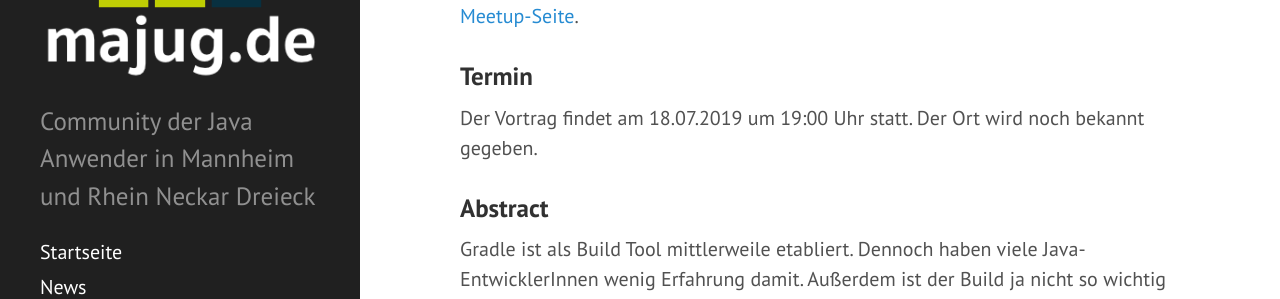
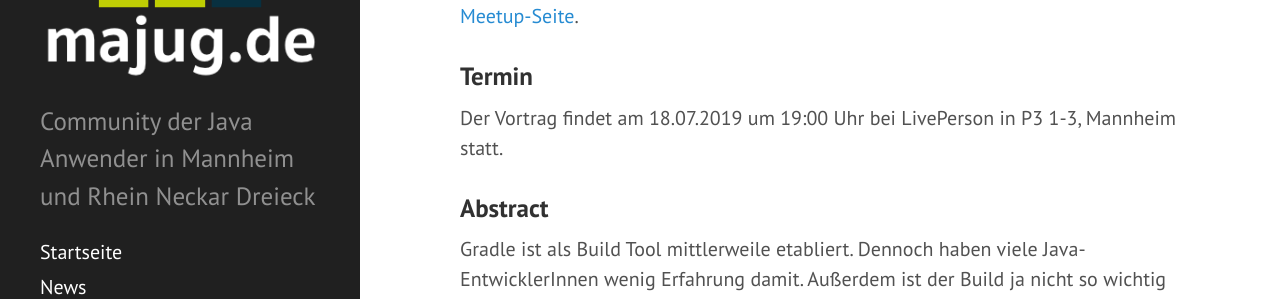
Before and after one commit to majug/majug.github.io, a Jekyll site: the page built from _posts/2019-07-18-einfuehrung-in-gradle.md, in a window 1280 px wide and 900 px high. Shown: the part 260-559 px from the top of the window. Built offline with Jekyll 4.4.1, drawn with Linux system fonts in a browser that asks for light colours.

Commit message:
Added location for gradle talk

```diff
--- a/_posts/2019-07-18-einfuehrung-in-gradle.md
+++ b/_posts/2019-07-18-einfuehrung-in-gradle.md
@@ -2,7 +2,7 @@
 layout: post
 title: "Einführung in Gradle"
 speaker: "Marc Philipp"
-location: "TBA"
+location: "LivePerson Germany GmbH, P3 1-3, Mannheim"
 state: startpage
 ---
 
@@ -12,7 +12,7 @@
 
 ### Termin
 
-Der Vortrag findet am 18.07.2019 um 19:00 Uhr statt. Der Ort wird noch bekannt gegeben.
+Der Vortrag findet am 18.07.2019 um 19:00 Uhr bei LivePerson in P3 1-3, Mannheim statt.
 
 ### Abstract
 
```
